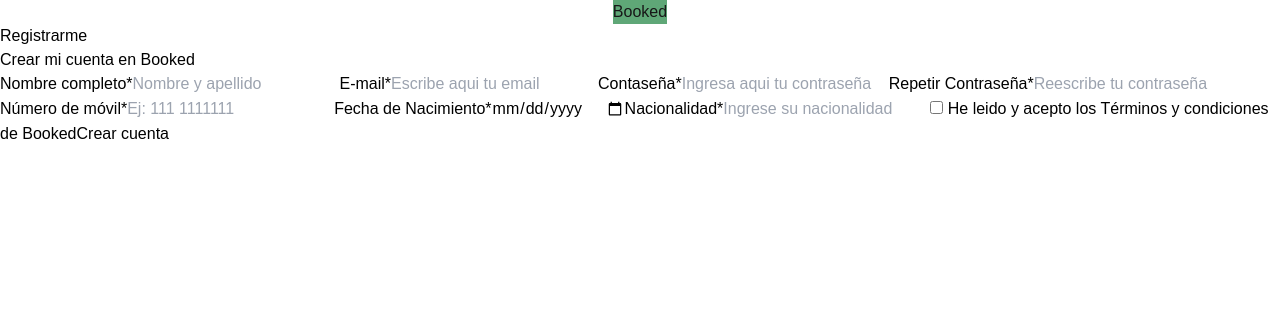
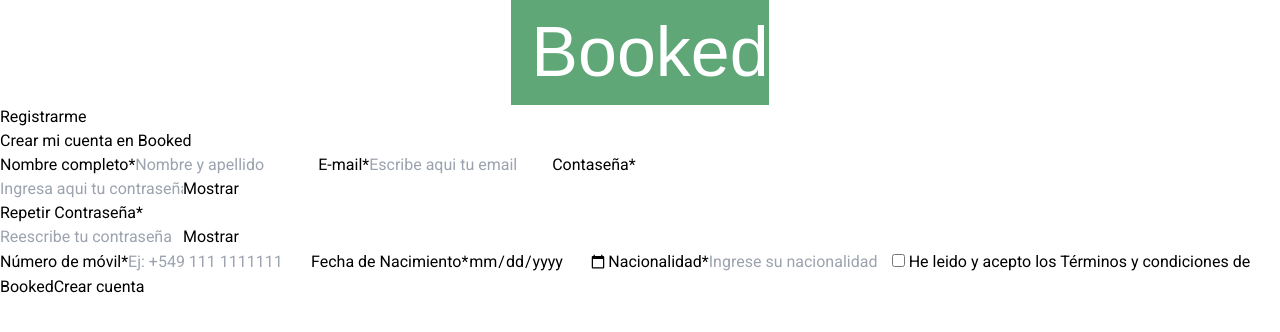
Before and after one commit to No-Country-simulation/s18-24-t-node-react, a Next.js app in the folder apps/web/: page /login/register in a window 1280 px wide. Shown: the top 332 px of the page. Built offline with nearby package versions, Linux system fonts and the light colour scheme; a web font is replaced by a local one.

Commit message:
feat: add alerts, add components, add styles in register page

```diff
--- /dev/null
+++ b/apps/web/src/app/components/Alert.js
@@ -0,0 +1,18 @@
+import React, { useState } from "react";
+
+export function AlertPopup({ message, type }) {
+  const alertStyle = {
+    padding: "10px",
+    marginBottom: "15px",
+    border: type === "success" ? "1px solid green" : "1px solid red",
+    color: type === "success" ? "green" : "red",
+    backgroundColor: type === "success" ? "#d4edda" : "#f8d7da",
+    borderRadius: "5px",
+    position: "fixed",
+    top: "20px",
+    right: "20px",
+    zIndex: 1000,
+  };
+
+  return <div style={alertStyle}>{message}</div>;
+}
--- /dev/null
+++ b/apps/web/src/app/components/headerBooked.js
@@ -0,0 +1,25 @@
+import { REM } from "next/font/google";
+import Link from "next/link";
+
+const rem = REM({
+  subsets: ["latin"],
+  weight: ["400"],
+});
+
+export function HeaderBooked() {
+  return (
+    <header
+      className="w-full h-[100px] flex-row shadow-md"
+      style={{ backgroundColor: "#5FA777", alignContent: "center" }}
+    >
+      <Link href={"/login"}>
+        <h1
+          className={rem.className}
+          style={{ fontSize: "70px", color: "white", marginLeft: "20px" }}
+        >
+          Booked
+        </h1>
+      </Link>
+    </header>
+  );
+}
--- a/apps/web/src/app/globals.css
+++ b/apps/web/src/app/globals.css
@@ -17,7 +17,6 @@
 body {
   color: var(--foreground);
   background: var(--background);
-  font-family: Arial, Helvetica, sans-serif;
 }
 
 @layer utilities {
--- a/apps/web/src/app/layout.js
+++ b/apps/web/src/app/layout.js
@@ -1,15 +1,9 @@
-import localFont from "next/font/local";
 import "./globals.css";
+import { Roboto } from "next/font/google";
 
-const geistSans = localFont({
-  src: "./fonts/GeistVF.woff",
-  variable: "--font-geist-sans",
-  weight: "100 900",
-});
-const geistMono = localFont({
-  src: "./fonts/GeistMonoVF.woff",
-  variable: "--font-geist-mono",
-  weight: "100 900",
+const roboto = Roboto({
+  subsets: ["latin"],
+  weight: ["400", "500", "700"],
 });
 
 export const metadata = {
@@ -20,11 +14,7 @@
 export default function RootLayout({ children }) {
   return (
     <html lang="en">
-      <body
-        className={`${geistSans.variable} ${geistMono.variable} antialiased`}
-      >
-        {children}
-      </body>
+      <body className={`${roboto.className} antialiased`}>{children}</body>
     </html>
   );
 }
--- a/apps/web/src/app/login/layout.js
+++ b/apps/web/src/app/login/layout.js
@@ -1,4 +1,6 @@
 import "./login.css";
+import { HeaderBooked } from "../components/headerBooked";
+
 
 export const metadata = {
   title: "Bienvenido a Booked",
@@ -8,12 +10,7 @@
 export default function loginLayaout({ children }) {
   return (
     <>
-      <header
-        className="w-full p-2 flex-row shadow-md"
-        style={{ backgroundColor: "#5FA777", alignContent: "center" }}
-      >
-        <h1 className="text-7xl text-white">Booked</h1>
-      </header>
+      <HeaderBooked/>
       {children}
     </>
   );
--- /dev/null
+++ b/apps/web/src/app/login/page.js
@@ -0,0 +1,3 @@
+export default function Login() {
+  return <div></div>;
+}
--- a/apps/web/src/app/login/register/page.js
+++ b/apps/web/src/app/login/register/page.js
@@ -1,43 +1,41 @@
 "use client";
 import { useState, useEffect } from "react";
 import { userRegister } from "@/app/api/callApi";
+import { AlertPopup } from "@/app/components/Alert";
 
-export default function RegisterForm(){
-    const [formData, setFormData] = useState({
-        name: "",
-        email: "",
-        password: "",
-        mobileNumber: "",
-        birthDate:"",
-        nationality:""
-    })
+export default function RegisterForm() {
   const [pass1, setPass1] = useState("");
   const [pass2, setPass2] = useState("");
   const [passMatch, setPassMatch] = useState(true);
   const [birthDate, setBirthDate] = useState(Date());
+  const [showPassword, setShowPassword] = useState(false);
+  const [alert, setAlert] = useState({ show: false, message: "", type: "" });
 
   useEffect(() => {
     verifyPassword();
   }, [pass1, pass2]);
 
-    function handleChangePass1(e){
-        e.preventDefault()
-        setPass1(e.target.value)
+  function handleChangePass1(e) {
+    e.preventDefault();
+    setPass1(e.target.value);
   }
-    function handleChangePass2(e){
-        e.preventDefault()
-        setPass2(e.target.value)
+  function handleChangePass2(e) {
+    e.preventDefault();
+    setPass2(e.target.value);
   }
-    function verifyPassword(){
-        (pass1 === pass2)
-        ? setPassMatch(true)
-        : setPassMatch(false);
+  function verifyPassword() {
+    pass1 === pass2 ? setPassMatch(true) : setPassMatch(false);
   }
 
-    function handleChangeDate(e){
-        e.preventDefault()
-        setBirthDate(e.target.valueAsDate)
+  function handleChangeDate(e) {
+    e.preventDefault();
+    setBirthDate(e.target.valueAsDate);
   }
+
+  const toggleShowPassword = (e) => {
+    e.preventDefault();
+    setShowPassword(!showPassword);
+  };
 
   function isOverAge(birthDate) {
     const today = new Date();
@@ -51,46 +49,178 @@
     return age >= 18;
   }
 
-    async function onSubmit(event) {
-        event.preventDefault()
-        if (passMatch=== true && isOverAge(birthDate)){
-        const data = new FormData(event.target)
+  async function handleSubmit(event) {
+    event.preventDefault();
+    if (passMatch === true && isOverAge(birthDate)) {
+      let data = new FormData(event.target);
+      //recorro los datos del formulario y los seteo en newoFormData
+      let newFormData = {
+        name: "",
+        email: "",
+        password: "",
+        mobileNumber: "",
+        birthDate: "",
+        nationality: "",
+      };
+      for (const [key, value] of data.entries()) {
+        newFormData[key] = value;
+      }
+      //paso a mi api los datos
+      const response = await userRegister(newFormData);
 
-        for (const [key, value] of data){
-            setFormData(prevFormData => ({
-                ...prevFormData,
-                [key]: value,}))
-        };
-
-        const response = await userRegister(formData)
-        console.log(response)
+      if (response.ok) {
+        setAlert({ show: true, message: "Registro exitoso", type: "success" });
+      } else {
+        let error = response.json();
+        error.then((result) => {
+          const message = result.message;
+          if (Array.isArray(message)) {
+            let lista = [];
+            message.forEach((element, index) => {
+              lista.push(<p key={index}>{element}</p>);
+            });
+            setAlert({ show: true, message: lista, type: "error" });
+          } else {
+            setAlert({ show: true, message: message, type: "error" });
           }
-        else{alert("intente nuevamente")}
+        });
+      }
+    } else {
+      isOverAge(birthDate)
+        ? setAlert({
+            show: true,
+            message: "Error en el registro contraseñas incorrectas",
+            type: "error",
+          })
+        : setAlert({
+            show: true,
+            message:
+              "Error en el registro tiene que ser mayor de 18 años para registrarse",
+            type: "error",
+          });
+    }
+    //aqui seteo mi alerta para que desaparezca
+    setTimeout(() => setAlert({ show: false, message: "", type: "" }), 10000);
   }
 
-    return(
-        <div className="w-1/3 min-w-[500px] h-[80%] rounded-lg border-[#318F51] border-[.2px] my-4 shadow-md" id="formRegister">
-            <h2 className="font-bold text-4xl my-2 ml-2">Registrarme</h2>
-            <p className="text-[#71717A] text-xl ml-2">Crear mi cuenta en Booked</p>
-            <form className="px-8 mx-12 flex flex-col items-end" onSubmit={onSubmit} id="register">
-                <label className="block py-1 w-[100%] font-bold">Nombre completo*</label>
-                <input className="block py-1 w-[100%] rounded" name="name" type="text" placeholder="Nombre y apellido" required></input>
-                <label className="block py-1 w-[100%] font-bold">E-mail*</label>
-                <input className="block py-1 w-[100%] rounded" name="email" type="email" placeholder="Escribe aqui tu email" required></input>
-                <label className="block py-1 w-[100%] font-bold">Contaseña*</label>
-                <input className="block py-1 w-[100%] rounded" onChange={handleChangePass1} name="password" type="password" placeholder="Ingresa aqui tu contraseña" required></input>
-                <label className="block py-1 w-[100%] font-bold">Repetir Contraseña*</label>
-                <input className="block py-1 w-[100%] rounded" onChange={handleChangePass2} type="password" placeholder="Reescribe tu contraseña" required></input>
-                <span className="text-yellow-500 text-xs text-center" hidden={passMatch} >las contraseñas no coinciden</span>
-                <label className="block py-1 w-[100%] font-bold">Número de móvil*</label>
-                <input className="block py-1 w-[100%] rounded" name="mobileNumber" type="tel" pattern="[0-9]{10}" minLength={10} placeholder="Ej: 111 1111111" required></input>
-                <label className="block py-1 w-[100%] font-bold">Fecha de Nacimiento*</label>
-                <input className="block py-1 w-[100%] rounded" onChange={handleChangeDate} name="birthDate" type="date" placeholder="Elije una fecha" required></input>
-                <label className="block py-1 w-[100%] font-bold">Nacionalidad*</label>
-                <input className="block py-1 w-[100%] rounded" name="nationality" type="text" placeholder="Ingrese su nacionalidad" required></input>
-                <label><input className="mx-1" type="checkbox" required/> He leido y acepto los<a className="text-[#318F51]" href="#"> Términos y condiciones </a> de Booked</label>
-            <button className=" block bg-[#318F51] text-white rounded w-[124px] h-[40px] my-2 " type="submit">Crear cuenta</button>
+  return (
+    <div
+      className="w-1/3 min-w-[500px] h-[80%] rounded-lg border-[#318F51] border-[.2px] my-4 shadow-md"
+      id="formRegister"
+    >
+      {alert.show && <AlertPopup message={alert.message} type={alert.type} />}
+      <h2 className="font-semibold text-4xl my-2 ml-2">Registrarme</h2>
+      <p className="text-[#71717A] text-xl font-normal ml-2">
+        Crear mi cuenta en Booked
+      </p>
+      <form
+        className="px-8 mx-12 flex flex-col items-end"
+        onSubmit={handleSubmit}
+        id="register"
+      >
+        <label className="block py-1 w-[100%] font-medium">
+          Nombre completo*
+        </label>
+        <input
+          className="block p-1 w-[100%] rounded"
+          name="name"
+          type="text"
+          placeholder="Nombre y apellido"
+          required
+        ></input>
+        <label className="block py-1 w-[100%] font-medium">E-mail*</label>
+        <input
+          className="block p-1 w-[100%] rounded"
+          name="email"
+          type="email"
+          placeholder="Escribe aqui tu email"
+          title="solo se permite el siguiente formato '---@--mail.com'"
+          required
+        ></input>
+        <label className="block py-1 w-[100%] font-medium">Contaseña*</label>
+        <div className="block w-[100%] rounded">
+          <input
+            className="p-1 w-[80%] rounded"
+            onChange={handleChangePass1}
+            name="password"
+            type={showPassword ? "text" : "password"}
+            placeholder="Ingresa aqui tu contraseña"
+            required
+          ></input>
+          <button className="p-1 rounded" onClick={toggleShowPassword}>
+            {showPassword ? "Ocultar" : "Mostrar"}
+          </button>
+        </div>
+        <label className="block py-1 w-[100%] font-medium">
+          Repetir Contraseña*
+        </label>
+        <div className="block w-[100%] rounded">
+          <input
+            className="w-[80%] p-1 rounded"
+            onChange={handleChangePass2}
+            type={showPassword ? "text" : "password"}
+            placeholder="Reescribe tu contraseña"
+            required
+          />
+          <button className="p-1 rounded" onClick={toggleShowPassword}>
+            {showPassword ? "Ocultar" : "Mostrar"}
+          </button>
+        </div>
+        <span
+          className="text-yellow-500 text-xs text-center"
+          hidden={passMatch}
+        >
+          las contraseñas no coinciden
+        </span>
+        <label className="block py-1 w-[100%] font-medium">
+          Número de móvil*
+        </label>
+        <input
+          className="block p-1 w-[100%] rounded"
+          name="mobileNumber"
+          type="tel"
+          pattern="^\+?[0-9]+$"
+          minLength={14}
+          maxLength={14}
+          placeholder="Ej: +549 111 1111111"
+          title="Solo se permiten números del 0 al 9 y el signo +"
+          required
+        ></input>
+        <label className="block py-1 w-[100%] font-medium">
+          Fecha de Nacimiento*
+        </label>
+        <input
+          className="block p-1 w-[100%] rounded"
+          onChange={handleChangeDate}
+          name="birthDate"
+          type="date"
+          placeholder="Elije una fecha"
+          required
+        ></input>
+        <label className="block py-1 w-[100%] font-medium">Nacionalidad*</label>
+        <input
+          className="block p-1 w-[100%] rounded"
+          name="nationality"
+          type="text"
+          placeholder="Ingrese su nacionalidad"
+          required
+        ></input>
+        <label className="font-normal">
+          <input className="mx-1" type="checkbox" required /> He leido y acepto
+          los
+          <a className="text-[#318F51]" href="#">
+            {" "}
+            Términos y condiciones{" "}
+          </a>{" "}
+          de Booked
+        </label>
+        <button
+          className=" block bg-[#318F51] text-white rounded w-[124px] h-[40px] my-2 "
+          type="submit"
+        >
+          Crear cuenta
+        </button>
       </form>
     </div>
-    )
+  );
 }
```
Also changed, not shown: apps/web/src/app/api/callApi.js (+9 -14 lines), apps/web/src/app/public/fondo-booked.jfif (added). Lines whose indentation alone changed are shown as unchanged.
